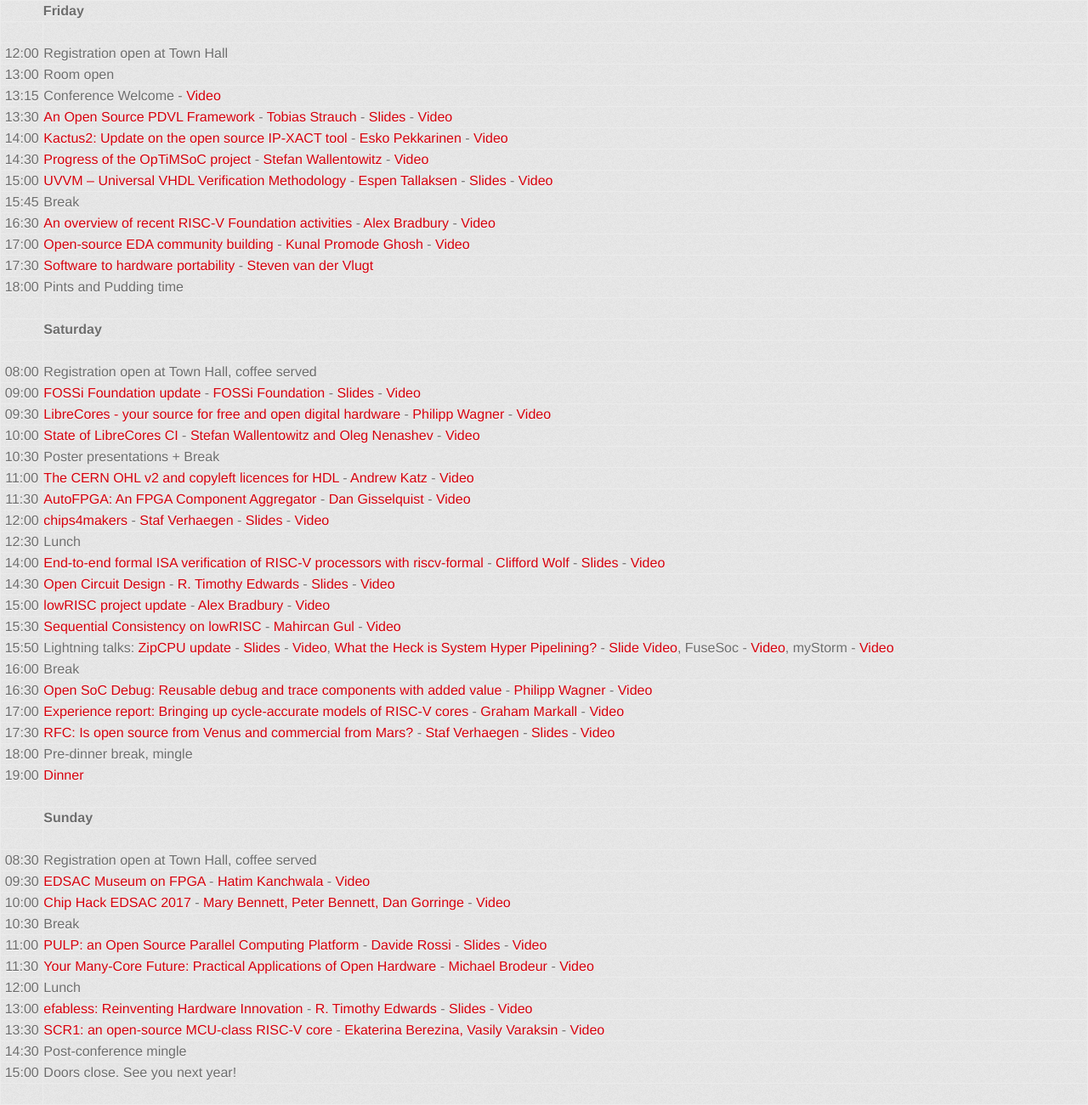
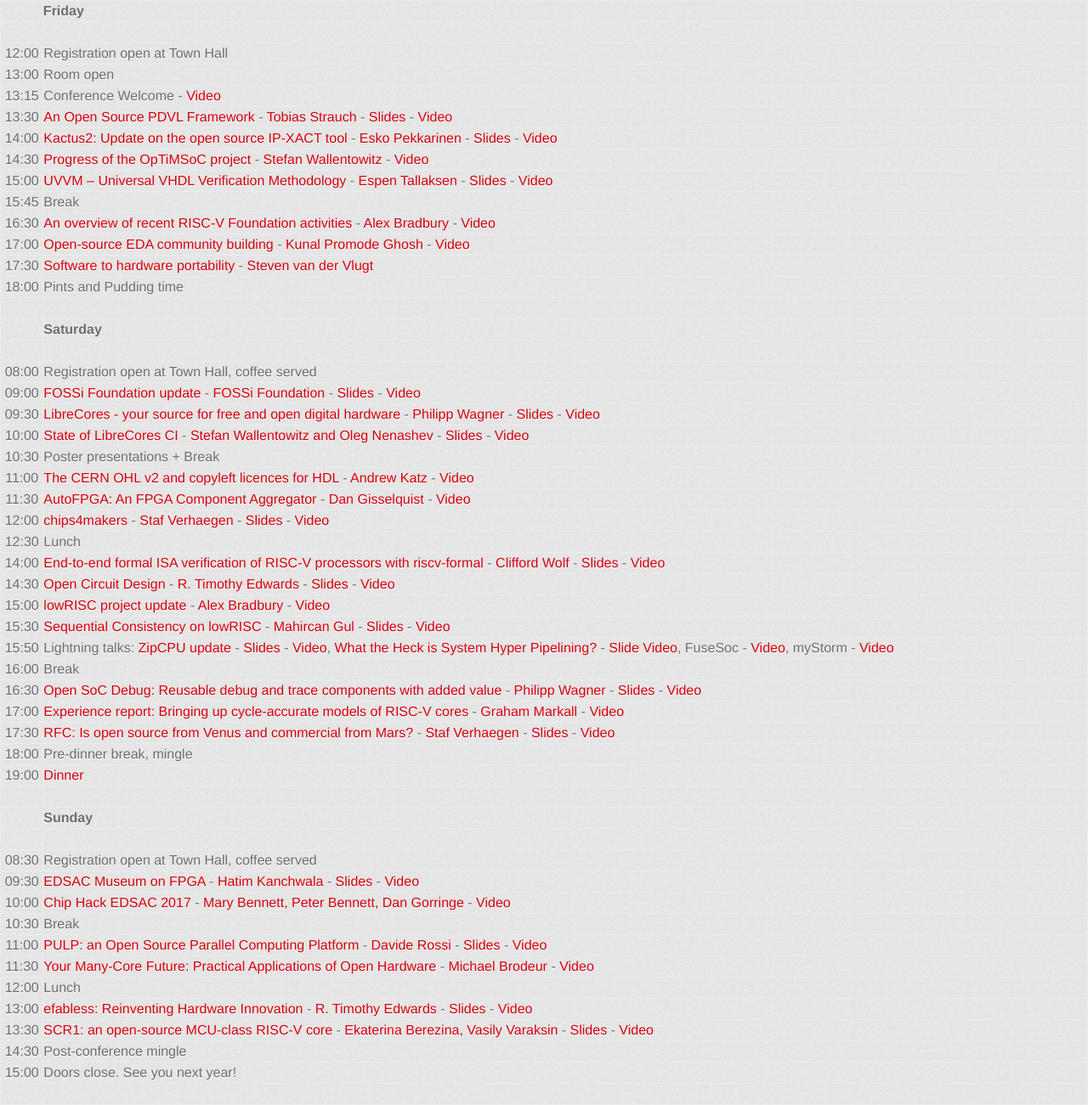
Before and after one commit to fossi-foundation/orconf, a Jekyll site: the page built from schedule.md, in a window 1280 px wide. Shown: the whole page at 85% size. Built offline with Jekyll 4.4.1, drawn with Linux system fonts in a browser that asks for light colours; some web fonts are replaced.

Commit message:
More links to slides

```diff
--- a/schedule.md
+++ b/schedule.md
@@ -10,7 +10,7 @@
 | 13:00  | Room open   |
 | 13:15  | Conference Welcome - [Video](https://youtu.be/0Hp5EMZSKrg)   |
 | 13:30  | [An Open Source PDVL Framework](https://orconf.org/#pdvl) - [Tobias Strauch](https://orconf.org/#pdvlpresenter) - [Slides](https://drive.google.com/open?id=0B7182jlbHeWBZkRISGtNV245VUE) - [Video](https://youtu.be/TLEmiknXWY0) |
-| 14:00  | [Kactus2: Update on the open source IP-XACT tool](https://orconf.org/#kaktus) - [Esko Pekkarinen](https://orconf.org/#esko) - [Video](https://youtu.be/cVYDxxZb4o0) |
+| 14:00  | [Kactus2: Update on the open source IP-XACT tool](https://orconf.org/#kaktus) - [Esko Pekkarinen](https://orconf.org/#esko) - [Slides](https://drive.google.com/open?id=0B7182jlbHeWBN2RPOEdwelUwZWs) - [Video](https://youtu.be/cVYDxxZb4o0) |
 | 14:30  | [Progress of the OpTiMSoC project](https://orconf.org/#optimsoc) - [Stefan Wallentowitz](https://orconf.org/#optimsocpresenter) - [Video](https://youtu.be/Ra77NlnwYLM) |
 | 15:00  | [UVVM – Universal VHDL Verification Methodology](https://orconf.org/#uvvm) - [Espen Tallaksen](https://orconf.org/#espen) - [Slides](https://drive.google.com/file/d/0B7182jlbHeWBeVR2b2NEOVdUbUE/view?usp=sharing) - [Video](https://youtu.be/APLL37tHXeo) |
 | 15:45  | Break |
@@ -25,8 +25,8 @@
 | | |
 | 08:00  | Registration open at Town Hall, coffee served  |
 | 09:00  | [FOSSi Foundation update](https://orconf.org/#fossiupdate) - [FOSSi Foundation](https://orconf.org/#fossiboard) - [Slides](https://drive.google.com/file/d/0B7182jlbHeWBU0pVNzZVSi1pLU0/view?usp=sharing) - [Video](https://youtu.be/QDz4O_EkuoY) |
-| 09:30  | [LibreCores - your source for free and open digital hardware](https://orconf.org/#librecores) - [Philipp Wagner](https://orconf.org/#phil2) - [Video](https://youtu.be/L4nO9Bmn-Ow) |
-| 10:00  | [State of LibreCores CI](https://orconf.org/#lcci) - [Stefan Wallentowitz and Oleg Nenashev](https://orconf.org/#lccipresenter) - [Video](https://youtu.be/FX7_6d5yAg4) |
+| 09:30  | [LibreCores - your source for free and open digital hardware](https://orconf.org/#librecores) - [Philipp Wagner](https://orconf.org/#phil2) - [Slides](https://drive.google.com/open?id=0B7182jlbHeWBUjRPUUVROWhUa3M) - [Video](https://youtu.be/L4nO9Bmn-Ow) |
+| 10:00  | [State of LibreCores CI](https://orconf.org/#lcci) - [Stefan Wallentowitz and Oleg Nenashev](https://orconf.org/#lccipresenter) - [Slides](https://drive.google.com/open?id=0B7182jlbHeWBa25tU1p5aE1nX2c) -  [Video](https://youtu.be/FX7_6d5yAg4) |
 | 10:30  | Poster presentations + Break
 | 11:00  | [The CERN OHL v2 and copyleft licences for HDL](https://orconf.org/#cernohl) - [Andrew Katz](https://orconf.org/#andrewkatz) - [Video](https://youtu.be/RBnt_9GadVM) |
 | 11:30  | [AutoFPGA: An FPGA Component Aggregator](https://orconf.org/#autofpga) - [Dan Gisselquist](https://orconf.org/#gisselquist) - [Video](https://youtu.be/joV2dzBUP58) |
@@ -35,10 +35,10 @@
 | 14:00  | [End-to-end formal ISA verification of RISC-V processors with riscv-formal](https://orconf.org/#riscvformal) - [Clifford Wolf](https://orconf.org/#clifford) - [Slides](https://drive.google.com/file/d/0B7182jlbHeWBMHZCRnZiSktNdjA/view?usp=sharing) - [Video](https://youtu.be/1TRzGIM9ipU)|
 | 14:30  | [Open Circuit Design](https://orconf.org/#opencircuitdesign) - [R. Timothy Edwards](https://orconf.org/#rtimothyedwards) - [Slides](https://drive.google.com/file/d/0B7182jlbHeWBT3FaV21VZ0RZYmc/view?usp=sharing) - [Video](https://youtu.be/DeZJ_R7m6lg)|
 | 15:00  | [lowRISC project update](https://orconf.org/#lowrisc) - [Alex Bradbury](https://orconf.org/#asb) - [Video](https://youtu.be/it3vVtnCYiI) |
-| 15:30  | [Sequential Consistency on lowRISC](https://orconf.org/#consistency) - [Mahircan Gul](https://orconf.org/#mahircan) - [Video](https://youtu.be/Hs5ib5U4l7o) |
+| 15:30  | [Sequential Consistency on lowRISC](https://orconf.org/#consistency) - [Mahircan Gul](https://orconf.org/#mahircan) - [Slides](https://drive.google.com/open?id=0B7182jlbHeWBVDVHdDV0MWhYeTg) - [Video](https://youtu.be/Hs5ib5U4l7o) |
 | 15:50  | Lightning talks: [ZipCPU update](https://orconf.org/#zipcpu) - [Slides](https://drive.google.com/open?id=0B7182jlbHeWBcHJtZk1NazZBZzQ) - [Video](https://youtu.be/nu_C3dOF0Ps), [What the Heck is System Hyper Pipelining?](https://orconf.org/#hyperpipelining) - [Slide](https://drive.google.com/file/d/0B7182jlbHeWBbTkwTHZwblJlTk0/view?usp=sharing) [Video](https://youtu.be/NRLdexYfVQw), FuseSoc - [Video](https://youtu.be/iPpT9k_H67k), myStorm - [Video](https://youtu.be/Tm_y1F6cAik) |
 | 16:00  | Break |
-| 16:30  | [Open SoC Debug: Reusable debug and trace components with added value](https://orconf.org/#opensocdebug) - [Philipp Wagner](https://orconf.org/#phil) - [Video](https://youtu.be/6oejUnkC_ZI)|
+| 16:30  | [Open SoC Debug: Reusable debug and trace components with added value](https://orconf.org/#opensocdebug) - [Philipp Wagner](https://orconf.org/#phil) - [Slides](https://drive.google.com/open?id=0B7182jlbHeWBNk9kMXdiUFUxS2M) - [Video](https://youtu.be/6oejUnkC_ZI)|
 | 17:00  | [Experience report: Bringing up cycle-accurate models of RISC-V cores](https://orconf.org/#cariscv) - [Graham Markall](https://orconf.org/#graham) - [Video](https://youtu.be/xuMW9e9Nxwg)|
 | 17:30  | [RFC: Is open source from Venus and commercial from Mars?](https://orconf.org/#venusmars) - [Staf Verhaegen](https://orconf.org/#staf) - [Slides](https://drive.google.com/file/d/0B7182jlbHeWBUGRWTlY0UmI4N1U/view?usp=sharing) - [Video](https://youtu.be/lQjC2NaaUAg)|
 | 18:00  | Pre-dinner break, mingle
@@ -49,14 +49,14 @@
 |-----
 | | |
 | 08:30  | Registration open at Town Hall, coffee served   |
-| 09:30  | [EDSAC Museum on FPGA](https://orconf.org/#edsac) - [Hatim Kanchwala](https://orconf.org/#hatim) - [Video](https://youtu.be/EZkJOyOcYiY) |
+| 09:30  | [EDSAC Museum on FPGA](https://orconf.org/#edsac) - [Hatim Kanchwala](https://orconf.org/#hatim) - [Slides](https://drive.google.com/open?id=0B7182jlbHeWBaW9MaWFreU5ObkE) - [Video](https://youtu.be/EZkJOyOcYiY) |
 | 10:00  | [Chip Hack EDSAC 2017](https://orconf.org/#chiphack) - [Mary Bennett, Peter Bennett, Dan Gorringe](https://orconf.org/#bennetts) - [Video](https://youtu.be/Ai-IcqUVW98) |
 | 10:30  | Break|
 | 11:00  | [PULP: an Open Source Parallel Computing Platform](https://orconf.org/#pulp) - [Davide Rossi](https://orconf.org/#davide) - [Slides](https://drive.google.com/file/d/0B7182jlbHeWBdmh6Ymh1cHpMVk0/view?usp=sharing) - [Video](https://youtu.be/N_Vk8LPdWV0) |
 | 11:30  | [Your Many-Core Future: Practical Applications of Open Hardware](https://orconf.org/#manycorefuture) - [Michael Brodeur](https://orconf.org/#manycorefuturepresenter) - [Video](https://youtu.be/LhSGZHLogLU)|
 | 12:00  | Lunch |
 | 13:00  | [efabless:  Reinventing Hardware Innovation](https://orconf.org/#efabless) - [R. Timothy Edwards](https://orconf.org/#rtimothyedwards) - [Slides](https://drive.google.com/file/d/0B7182jlbHeWBdl9lbTByakhWQjA/view?usp=sharing) - [Video](https://youtu.be/Q7w-HlR2_vo) |
-| 13:30  | [SCR1: an open-source MCU-class RISC-V core](https://orconf.org/#scr1) - [Ekaterina Berezina, Vasily Varaksin](https://orconf.org/#syntacore) - [Video](https://youtu.be/9IQxusgCiYU) |
+| 13:30  | [SCR1: an open-source MCU-class RISC-V core](https://orconf.org/#scr1) - [Ekaterina Berezina, Vasily Varaksin](https://orconf.org/#syntacore) - [Slides](https://drive.google.com/open?id=0B7182jlbHeWBSlBGbVJITXZoTGM) - [Video](https://youtu.be/9IQxusgCiYU) |
 | 14:30  | Post-conference mingle |
 | 15:00        | Doors close. See you next year! |
 |
```
